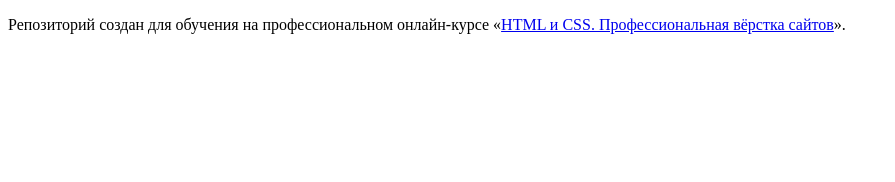
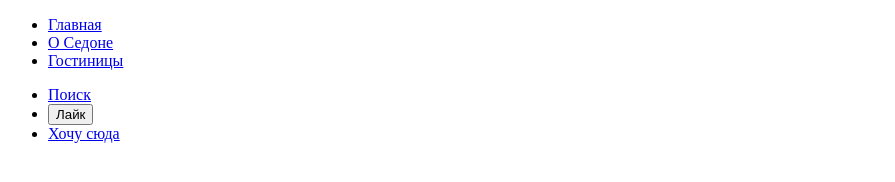
Before and after one commit to htmlacademy-htmlcss/1759799-sedona-34, a plain HTML site: page index.html in a window 1280 px wide. Shown: the whole page, without its empty margins (0-895 px from the left). Drawn offline with Linux system fonts and the light colour scheme.

Commit message:
Сверстал header

```diff
--- a/index.html
+++ b/index.html
@@ -2,11 +2,51 @@
 <html lang="ru">
   <head>
     <meta charset="utf-8">
-    <title>HTML Academy: Седона</title>
+    <meta name="viewport" content="width=device-width, initial-scale=1">
+    <title>Седона - лучший город для отдыха</title>
   </head>
   <body>
+    <header class="page-header">
+      <nav class="navigation">
+        <ul>
+          <li class="navigation-item">
+            <a class="navigation-link" href="index.html">Главная</a>
+          </li>
+          <li class="navigation-item">
+            <a class="navigation-link" href="#">О Седоне</a>
+          </li>
+          <li class="navigation-item">
+            <a class="navigation-link" href="catalog.html">Гостиницы</a>
+          </li>
+        </ul>
 
-    <p>Репозиторий создан для обучения на профессиональном онлайн‑курсе «<a href="https://htmlacademy.ru/intensive/htmlcss">HTML и CSS. Профессиональная вёрстка сайтов</a>».</p>
+        <ul class="navigation-list navigation-icon">
+          <li class="navigation-item">
+            <a class="navigation-link" href="#">
+              <span class="visually-hidden">
+                Поиск
+              </span>
+            </a>
+          </li>
+          <li class="navigation-item">
+            <button class="button navigation-link" type="button">
+              <span class="visually-hidden">
+                Лайк
+              </span>
+            </button>
+          </li>
+          <li class="navigation-item">
+            <a class="navigation-link" href="#">
+              Хочу сюда
+            </a>
+          </li>
+        </ul>
+      </nav>
+    </header>
+
+    <main>
+
+    </main>
 
   </body>
 </html>
```
